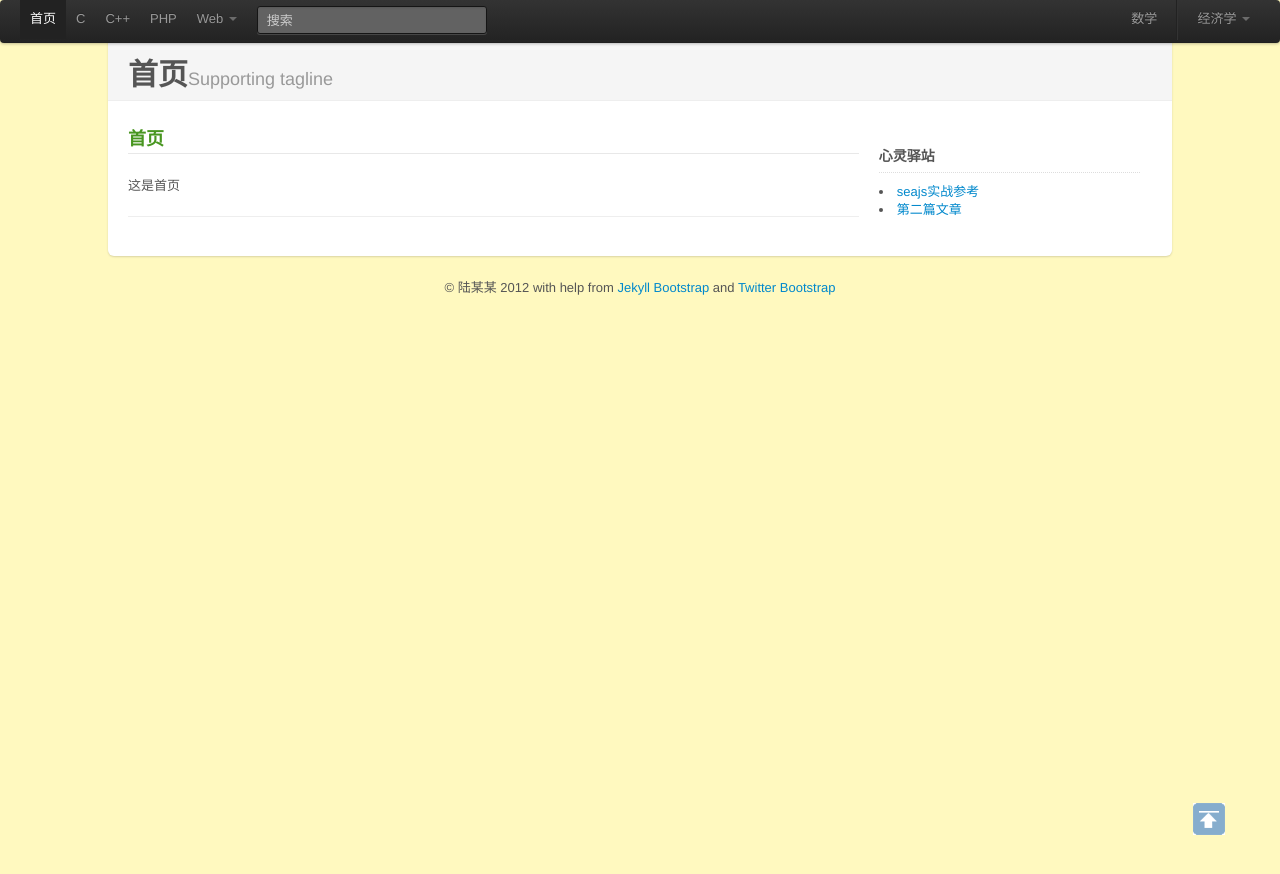
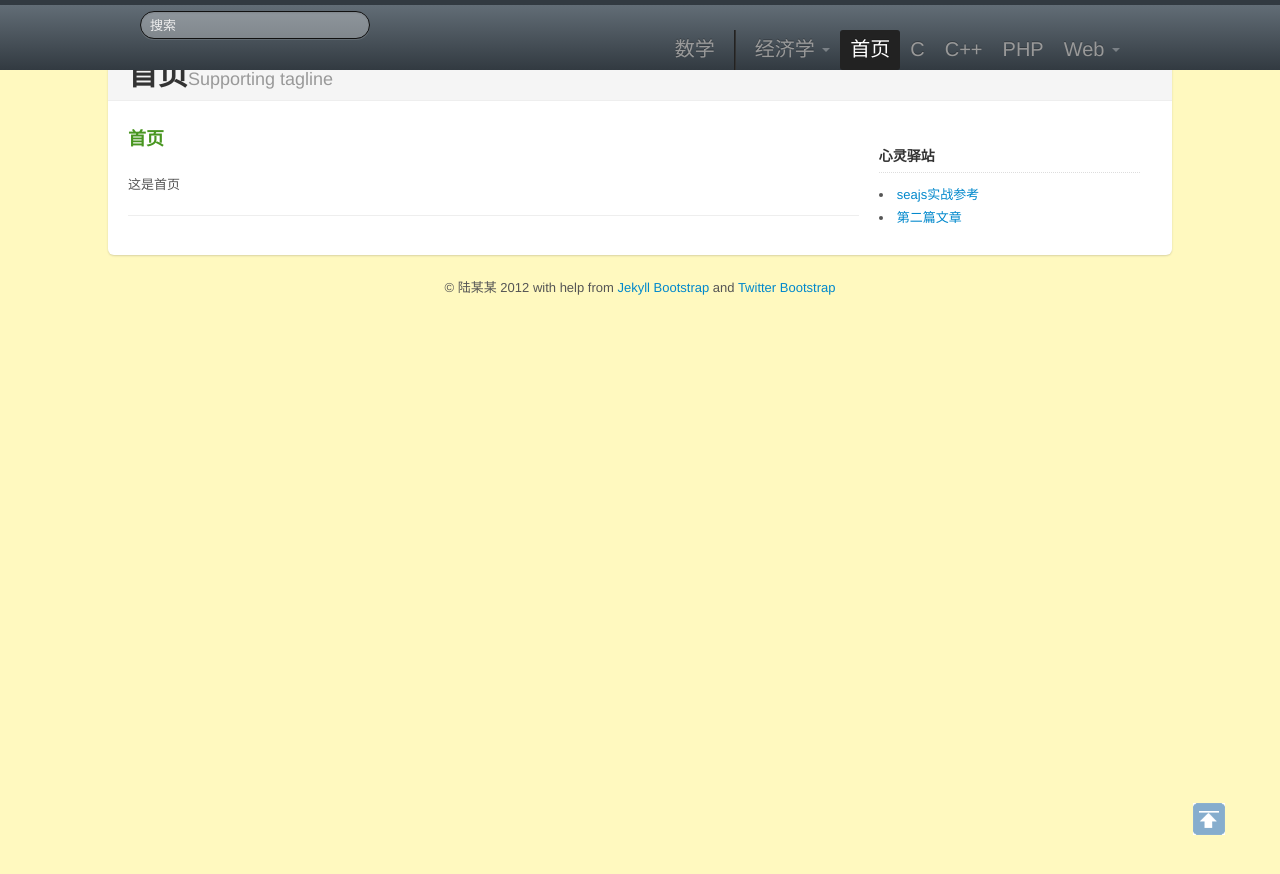
Before and after one commit to luwanlili/luwanlili.github.com, a Jekyll site: the page built from index.html, in a window 1280 px wide. Shown: the top 874 px of the page. Built offline with Jekyll 4.4.1, drawn with Linux system fonts in a browser that asks for light colours.

Commit message:
namekkka33

```diff
--- a/_layouts/default.html
+++ b/_layouts/default.html
@@ -4,7 +4,7 @@
   <meta charset=utf-8 />
   <link rel="icon" type="image/vnd.microsoft.icon" href="http://luwanlili.github.com/img/phosting.ico">
 
-  <link media="all" rel="stylesheet" type="text/css" href="http://luwanlili.github.com/css/bootstrap.css">
+  <link media="all" rel="stylesheet" type="text/css" href="http://luwanlili.github.com/css/bootstrap.min.css">
   <link media="all" rel="stylesheet" type="text/css" href="http://luwanlili.github.com/css/prettify.css">
   <link media="all" rel="stylesheet" type="text/css" href="http://luwanlili.github.com/css/style.css">
 
```
